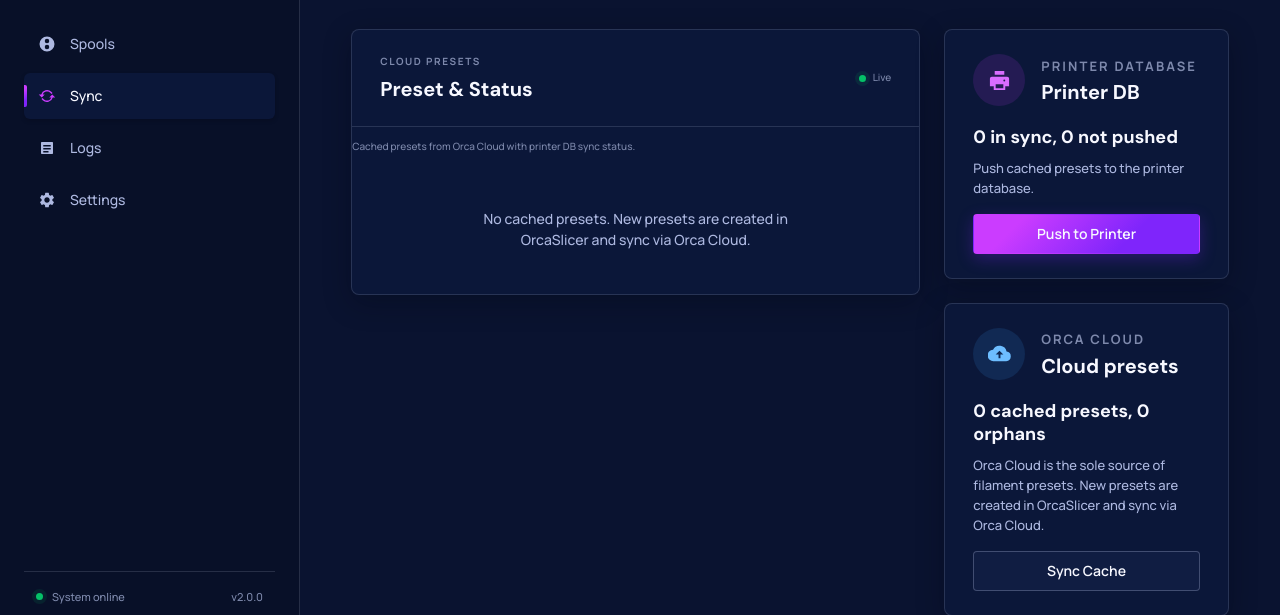
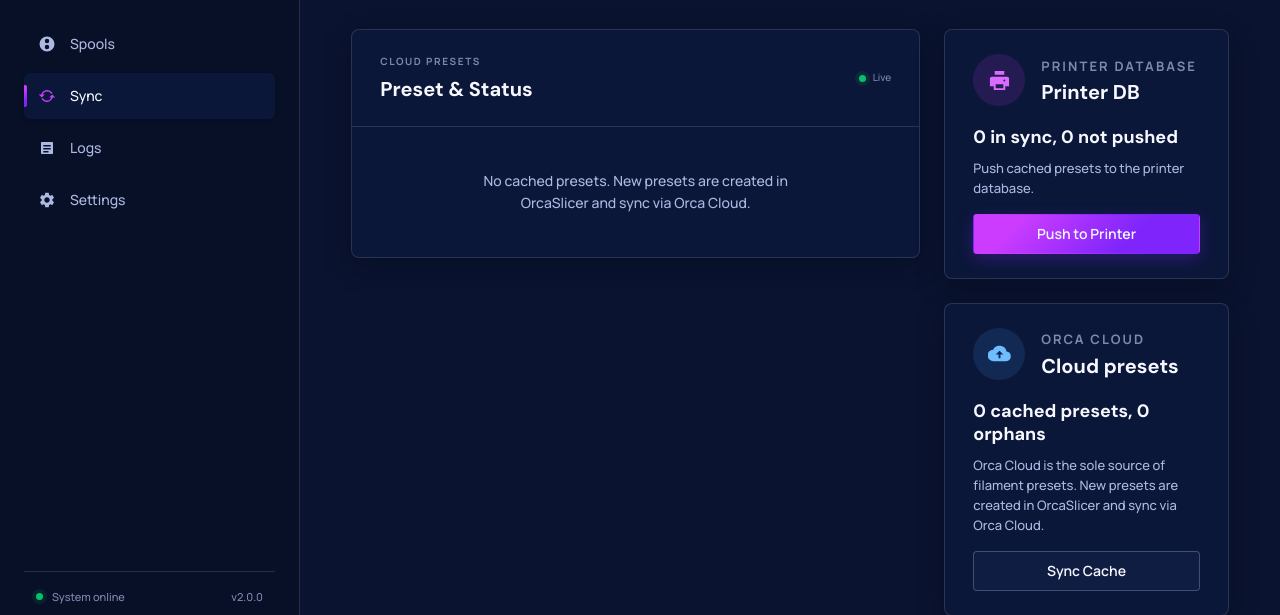
Before and after one commit to oliverzein/filament-manager, a FastAPI app: page /sync in a window 1280 px wide. Shown: the part 171-786 px from the top of the page. Run offline with FastAPI, Linux system fonts and the light colour scheme; some libraries are stand-ins or nearby versions.

Commit message:
refactor(ui): remove static preset table target note

```diff
--- a/fm/api/templates/_sync_hub_grid.html
+++ b/fm/api/templates/_sync_hub_grid.html
@@ -8,7 +8,6 @@
         <div><p class="eyebrow">Cloud presets</p><h2 id="preset-heading">Preset &amp; Status</h2></div>
         <span class="live-label"><i></i> Live</span>
       </header>
-      <p class="target-note">Cached presets from Orca Cloud with printer DB sync status.</p>
       {% if presets %}
       <div class="table-wrap">
         <table class="drift-table">
```
